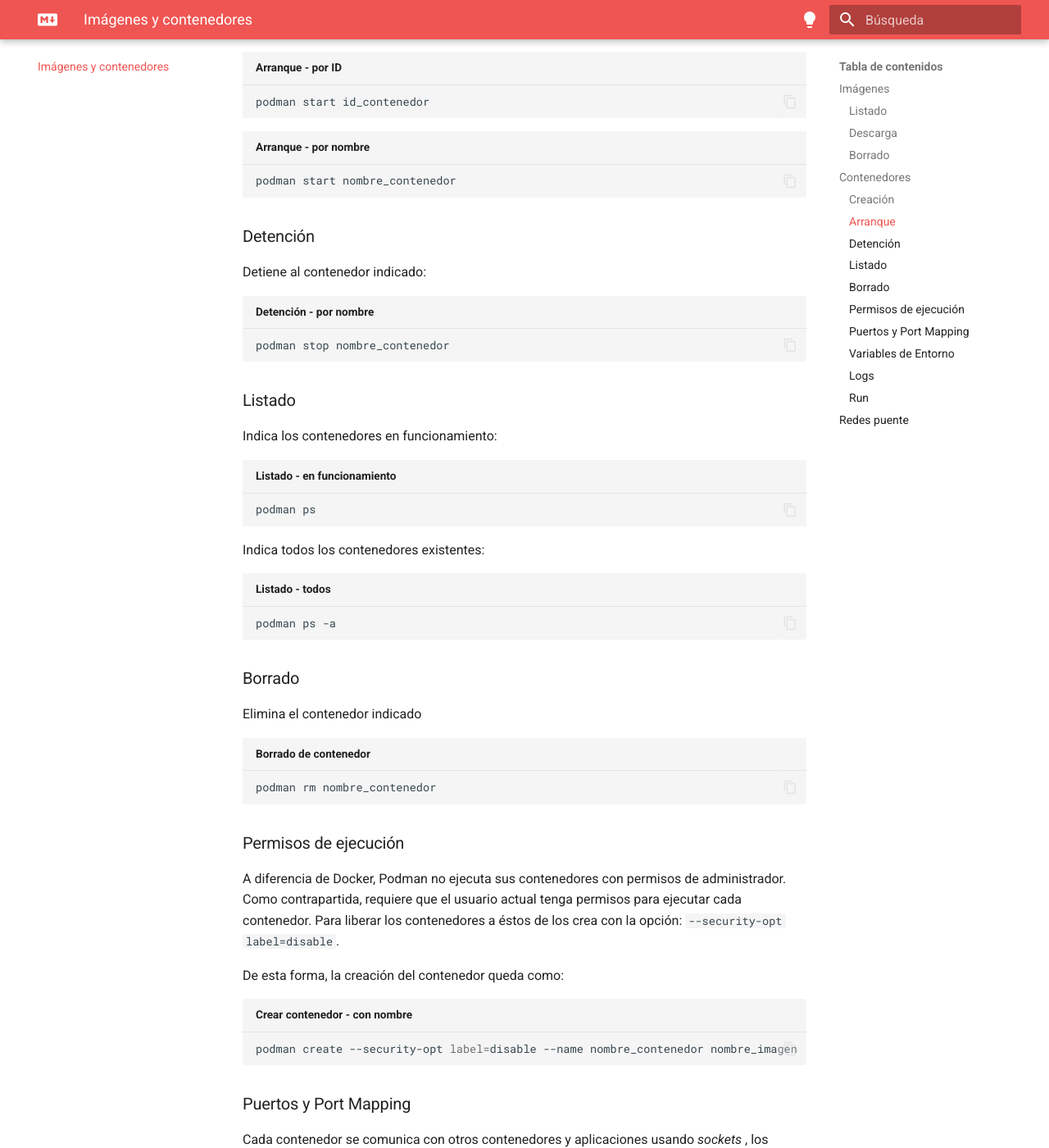
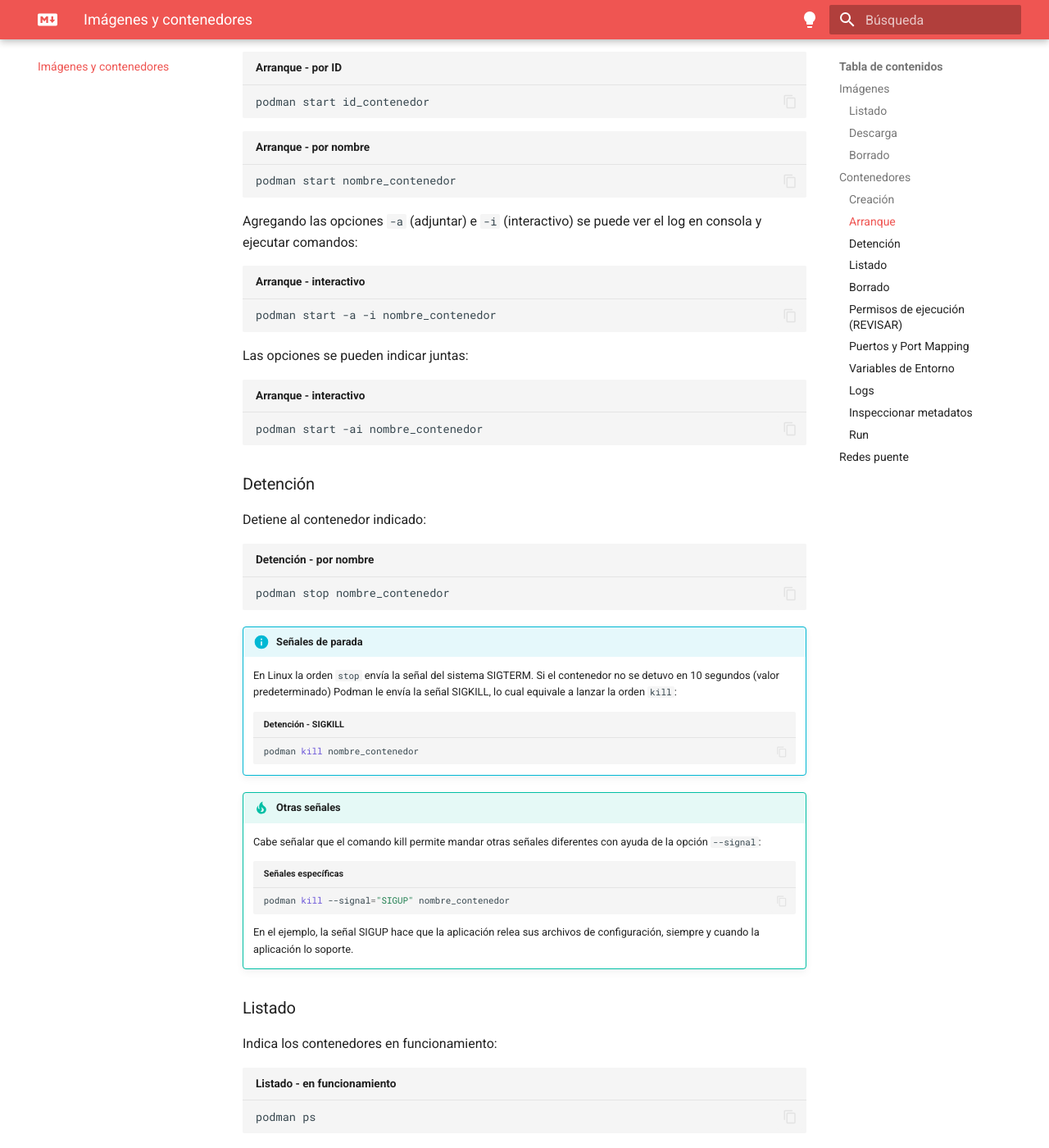
Before and after one commit to alejrot/contenedores, an MkDocs documentation site: the page built from docs/contenedores.md, in a window 1280 px wide and 1400 px high, scrolled down 2097 px. Shown: the whole window at 82% size. Built offline with MkDocs 1.6.1 and Material for MkDocs 9.7.7, drawn with Linux system fonts in a browser that asks for light colours; plug-ins that fetch from the network failed and are left out; some of the changed text lies outside the part shown.

Commit message:
contenedores y volumenes añadidos

````diff
--- a/docs/contenedores.md
+++ b/docs/contenedores.md
@@ -16,7 +16,6 @@
 podman images
 ```
 
-
 !!! info "DockerHub"
 
     En [DockerHub](https://hub.docker.com/) se puede consultar qué imágenes hay disponibles e indica el comando completo para descargarlas.
@@ -44,7 +41,6 @@
 ```bash title="Descargar imagen - version específica"
 podman pull nombre_imagen:numero_version
 ```
-
 
 !!! warning "Opciones de imagen"
 
@@ -90,12 +86,42 @@
 podman start nombre_contenedor
 ```
 
+Agregando las opciones `-a` (adjuntar) e `-i` (interactivo) se puede ver el log en consola y ejecutar comandos:
+
+```bash title="Arranque - interactivo"
+podman start -a -i nombre_contenedor
+```
+Las opciones se pueden indicar juntas:
+
+```bash title="Arranque - interactivo"
+podman start -ai nombre_contenedor
+```
+
+
 ### Detención
 
 Detiene al contenedor indicado:
 ```bash title="Detención - por nombre"
 podman stop nombre_contenedor
 ```
+
+!!! info "Señales de parada"
+
+    En Linux la orden `stop` envía la señal del sistema SIGTERM. Si el contenedor no se detuvo en 10 segundos (valor predeterminado) Podman le envía la señal SIGKILL, lo cual equivale a lanzar la orden `kill`:
+
+    ```bash title="Detención - SIGKILL"
+    podman kill nombre_contenedor
+    ```
+
+!!! tip "Otras señales"
+    Cabe señalar que el comando kill permite mandar otras señales diferentes con ayuda de la opción `--signal`:
+
+    ```bash title="Señales específicas"
+    podman kill --signal="SIGUP" nombre_contenedor
+    ```
+    En el ejemplo, la señal SIGUP hace que la aplicación relea sus archivos de configuración, siempre y cuando la aplicación lo soporte.
+
+
 
 ### Listado
 
@@ -117,10 +143,12 @@
 podman rm nombre_contenedor
 ```
 
-### Permisos de ejecución
 
 
-A diferencia de Docker, Podman no ejecuta sus contenedores con permisos de administrador. Como contrapartida, requiere que el usuario actual tenga permisos para ejecutar cada contenedor. Para liberar los contenedores a éstos de los crea con la opción: `--security-opt label=disable`.
+### Permisos de ejecución (REVISAR)
+
+
+A diferencia de Docker, Podman no ejecuta sus contenedores con permisos de administrador. Como contrapartida, requiere que el usuario actual tenga permisos para ejecutar cada contenedor. Para liberar los contenedores a éstos se los crea con la opción: `--security-opt label=disable`.
 
 De esta forma, la creación del contenedor queda como:
 
@@ -195,6 +223,23 @@
     Se sale del *modo live* con ++ctrl++ + ++c++
 
 
+### Inspeccionar metadatos
+
+
+Los metadatos se leen con el comando `inspect`:
+
+```bash  title="inspeccionar"
+podman inspect nombre_contenedor
+```
+
+La metadata se devuelve como objeto JSON (pares clave - valor). Si se busca solamente un parámetro particular se usa la opción `--format`:
+
+```bash  title="inspeccionar - parametro IP"
+podman inspect  --format='{{.NetworkSettings.IPAddress}}' nombre_contenedor
+```
+
+
+
 ### Run
 
 
@@ -208,22 +253,28 @@
 
 Uso básico:
 
-```bash
+```bash title="run"
 podman run nombre_imagen
 ```
 
-La opción `-d` (*dettached*) le devuelve el control al usuario de inmediato.
+La opción `-d` (*dettached*) le devuelve el control al usuario de inmediato. El contenedor seguirá funcionando en segundo plano
 
-```bash
+```bash title="run - segundo plano"
 podman run -d nombre_imagen
 ```
 
-Lo mismo pero añadiendo el port mapping:
-```bash
+Lo mismo pero añadiendo el *port mapping*:
+
+```bash title="run - port mapping"
 podman run --name nombre_contenedor -p puerto_anfitrion:puerto_imagen -d nombre_imagen
 ```
 
+La opción `--rm` permite crear contenedores descartables. Éstos son eliminados automáticamente cuando se detienen.
 
+
+```bash title="run - contenedores descartables"
+podman run --rm nombre_imagen
+```
 
 
 
@@ -233,18 +284,18 @@
 
 Enumera las redes creadas por los contenedores:
 
-```bash
+```bash title="Redes - listar"
 podman network ls
 ```
 
 Crea una nueva red del tipo *bridge* (puente) con el nombre especificado.
 
-```bash
+```bash title="Redes - crear"
 podman network create nombre_red
 ```
 
 Elimina la red indicada:
-```bash
+```bash title="Redes - eliminar"
 podman network rm nombre_red
 ```
 
@@ -257,6 +308,6 @@
 
 Crea un contenedor que incluye conexión a la red puente indicada:
 
-```bash
+```bash title="Contenedores - conectado a red"
 podman create [...]  --network nombre_red  [...]
 ```
````
Also changed, not shown: other parts of docs/contenedores.md (+2 -4 lines), Docker.md (+11 -11 lines), docs/volumenes.md (added, +74 -0 lines).
